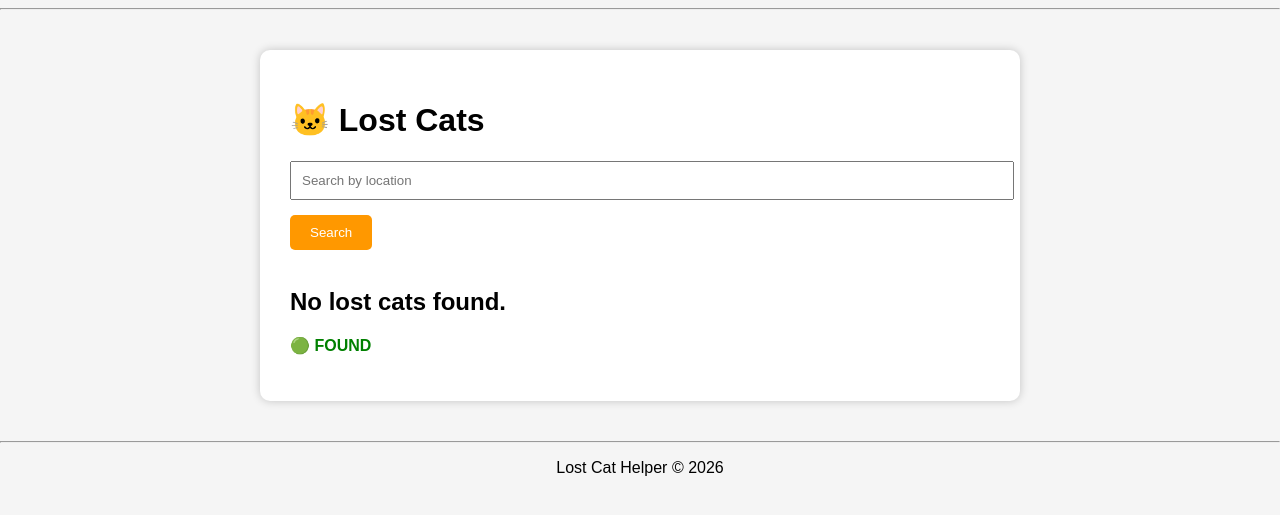
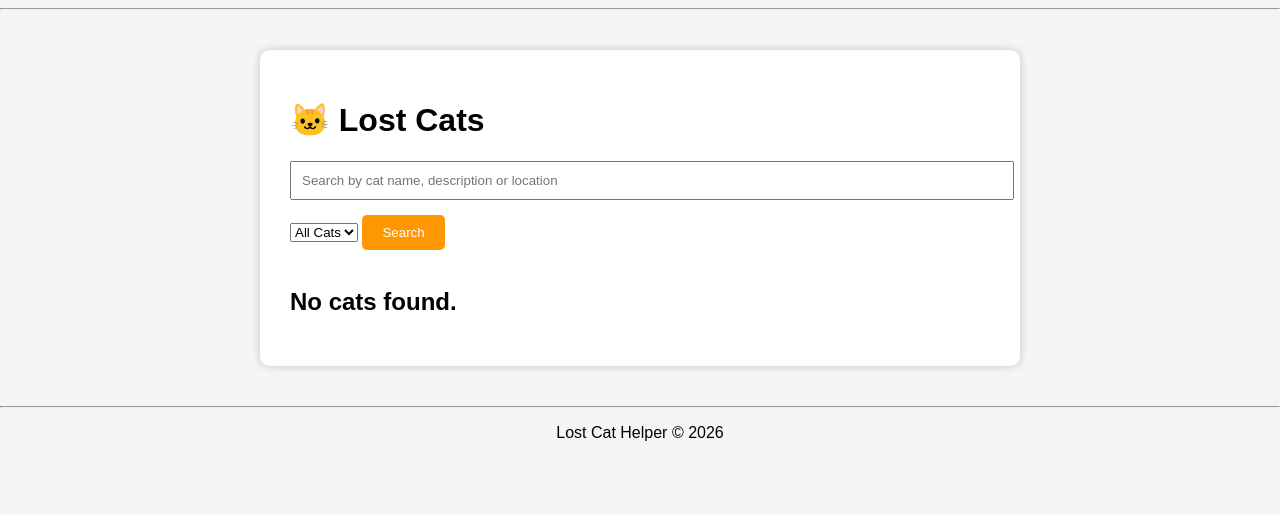
Before and after one commit to reneeliang6-lab/LostCatHelper, a Flask app: template templates/cats.html in a window 1280 px wide. Shown: the part 49-564 px from the top of the page. Run offline with Flask 3, Linux system fonts and the light colour scheme; the template is opened without the code that fills it, so the values that code supplies are empty.

Commit message:
update cats.html

```diff
--- a/templates/cats.html
+++ b/templates/cats.html
@@ -24,7 +24,29 @@
         <input
             type="text"
             name="search"
-            placeholder="Search by location">
+            placeholder="Search by cat name, description or location"
+            value="{{ request.args.get('search', '') }}">
+
+        <select name="status">
+            <option value="">All Cats</option>
+
+            <option value="Lost"
+                {% if request.args.get('status') == "Lost" %}
+                    selected
+                {% endif %}
+            >
+                Lost
+            </option>
+
+            <option value="Found"
+                {% if request.args.get('status') == "Found" %}
+                    selected
+                {% endif %}
+            >
+                Found
+            </option>
+
+        </select>
 
         <button type="submit">Search</button>
 
@@ -38,15 +60,21 @@
 
             <div class="card">
 
-                <img src="/uploads/{{ cat[5] }}" width="250">
+                <img src="/uploads/{{ cat[7] }}" width="250">
 
                 <h2>{{ cat[1] }}</h2>
+
+                {% if cat[8] == "Lost" %}
+                    <span class="lost-badge">Lost</span>
+                {% else %}
+                    <span class="found-badge">Found</span>
+                {% endif %}
 
                 <p><strong>Description:</strong> {{ cat[2] }}</p>
 
                 <p>📍 {{ cat[3] }}</p>
 
-                <p>📞 {{ cat[4] }}</p>
+                <p>📞 {{ cat[6] }}</p>
 
                 <a href="/delete/{{ cat[0] }}">
                     <button>Delete</button>
@@ -68,9 +96,11 @@
                     <button>📍 View Sightings</button>
                 </a>
 
+                {% if cat[8] == "Lost" %}
                 <a href="/found/{{ cat[0] }}">
                     <button>✅ Mark as Found</button>
                 </a>
+                {% endif %}
 
             </div>
 
@@ -78,15 +108,10 @@
 
     {% else %}
 
-        <h2>No lost cats found.</h2>
+        <h2>No cats found.</h2>
 
     {% endif %}
 
-    {% if cat[8] == "Lost" %}
-        <p style="color:red;"><strong>🔴 LOST</strong></p>
-    {% else %}
-        <p style="color:green;"><strong>🟢 FOUND</strong></p>
-    {% endif %}
 </div>
 
 <hr>
```
